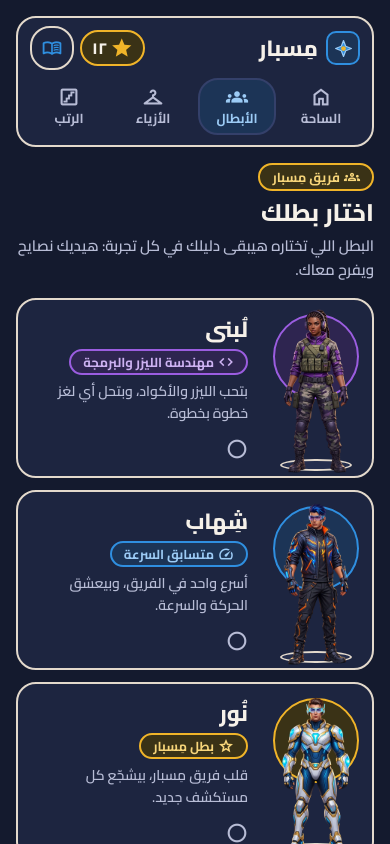
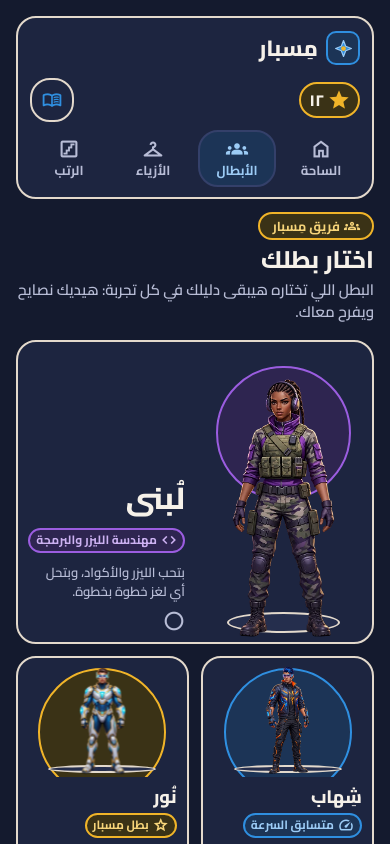
Before and after one commit to OsamaAliDev/misbar-platform, a React (Vite) app: page /#/heroes in a window 390 px wide. Shown: the top 844 px of the page. Built offline with nearby package versions, Linux system fonts and the light colour scheme.

Commit message:
Fix C: fit game screens and feature selected hero with four thumbnails

```diff
--- a/src/App.css
+++ b/src/App.css
@@ -13,10 +13,44 @@
    <body> follows via :has(); this background also covers browsers without
    :has() support. */
 .app-shell--game {
+  --game-gap: clamp(10px, 1.5vh, 18px);
+  --game-hero-height: clamp(280px, 48vh, 560px);
   min-height: 100vh;
   min-height: 100dvh;
+  display: flex;
   background-color: var(--bg-canvas);
   color: var(--text-primary);
+}
+
+.app-shell--game .app-layout {
+  flex: 1;
+  min-width: 0;
+  min-height: 0;
+  gap: var(--game-gap);
+}
+
+.app-shell--game .app-main {
+  flex: 1;
+  min-height: 0;
+  display: flex;
+  flex-direction: column;
+}
+
+/* Fit ordinary desktop viewports without clipping text or trapping scroll.
+   Narrow/short screens keep a natural document flow for readable content. */
+@media (min-width: 1024px) and (min-height: 700px) {
+  .app-shell--game {
+    height: 100vh;
+    height: 100dvh;
+    min-height: 0;
+    padding-block: clamp(12px, 2vh, 20px);
+  }
+}
+
+@media (max-width: 699px) {
+  .app-shell--game {
+    --game-hero-height: min(40vh, 300px);
+  }
 }
 
 @media (max-width: 480px) {
--- a/src/components/GameHeader.css
+++ b/src/components/GameHeader.css
@@ -3,13 +3,15 @@
    ========================================================================== */
 
 .game-header {
+  flex-shrink: 0;
+  min-width: 0;
   display: grid;
   grid-template-columns: auto 1fr auto;
   grid-template-areas: 'brand nav end';
   align-items: center;
-  gap: 12px 20px;
-  min-height: 76px;
-  padding: 12px 24px;
+  gap: 10px 16px;
+  min-height: 72px;
+  padding: 10px 20px;
   background-color: var(--surface-card);
   border: var(--border);
   border-radius: var(--radius);
@@ -156,3 +158,48 @@
     overflow-wrap: anywhere;
   }
 }
+
+/* Preferences remain labelled and 44px high. Give them their own phone row
+   rather than squeezing the brand or causing horizontal page scrolling. */
+.game-header__end {
+  min-width: 0;
+}
+@media (min-width: 1024px) and (max-width: 1399px) {
+  .game-header {
+    gap: 10px 12px;
+    padding-inline: 16px;
+  }
+  .game-nav__list {
+    gap: 4px;
+  }
+  .game-nav__link {
+    padding-inline: 10px;
+  }
+  .game-header__end {
+    gap: 8px;
+  }
+}
+@media (max-width: 640px) {
+  .game-header {
+    grid-template-columns: minmax(0, 1fr);
+    grid-template-areas:
+      'brand'
+      'end'
+      'nav';
+  }
+  .game-header__brand {
+    justify-self: start;
+  }
+  .game-header__end {
+    flex-wrap: wrap;
+    justify-content: space-between;
+    gap: 6px;
+  }
+  .game-header__end > .preference-toggle {
+    padding-inline: 10px;
+    font-size: 13px;
+  }
+  .game-header__end > .star-balance {
+    padding-inline: 8px;
+  }
+}
--- a/src/views/game/HeroSelectView.css
+++ b/src/views/game/HeroSelectView.css
@@ -1,202 +1,240 @@
-/* ==========================================================================
-   Hero select (#/heroes)
-   ========================================================================== */
-
+/* Hero select: one featured figure + all four alternatives together.
+   The DOM/radio order stays unchanged; only the featured item's placement moves. */
 .hero-select__group {
+  flex: 1;
   min-width: 0;
+  min-height: 0;
+  display: flex;
   margin: 0;
   padding: 0;
   border: 0;
 }
-
 .hero-select__grid {
+  flex: 1;
+  min-width: 0;
+  min-height: 0;
   display: grid;
-  grid-template-columns: repeat(5, minmax(0, 1fr));
-  gap: 16px;
+  grid-template-columns: minmax(0, 1.6fr) repeat(2, minmax(0, 1fr));
+  grid-template-rows: repeat(2, minmax(0, 1fr));
+  grid-auto-flow: dense;
+  gap: var(--game-gap);
   margin: 0;
   padding: 0;
   list-style: none;
 }
-
 .hero-select__item {
   min-width: 0;
+  min-height: 0;
 }
-
-/* -- Card (a <label> wrapping a visually hidden radio) -------------------- */
+.hero-select__item.is-featured {
+  grid-column: 1;
+  grid-row: 1 / span 2;
+}
+/* Labels still wrap a native radio; focus is drawn on the whole card. */
 .hero-card {
   position: relative;
-  display: flex;
-  flex-direction: column;
+  display: grid;
+  grid-template-columns: minmax(0, 0.85fr) minmax(0, 1.45fr);
+  grid-template-rows: minmax(0, 1fr) auto;
+  align-items: center;
+  min-width: 0;
+  min-height: 0;
   height: 100%;
-  overflow: hidden;
   cursor: pointer;
   background-color: var(--surface-card);
   border: var(--border);
   border-radius: var(--radius);
   transition: background-color var(--duration-fast) ease;
 }
-
 @media (hover: hover) {
   .hero-card:hover {
     background-color: var(--surface-subtle);
   }
 }
-
-/* Chosen: soft blue fill (selection = main-action family) + check chip. */
 .hero-card.is-selected {
   background-color: var(--accent-primary-soft);
 }
-
 .hero-card:has(.hero-card__input:focus-visible) {
   outline: 3px solid var(--accent-primary);
   outline-offset: 2px;
 }
-
 .hero-card__stage {
-  height: 290px;
-  padding-block-start: 14px;
+  grid-column: 1;
+  grid-row: 1 / span 2;
+  align-self: center;
+  height: clamp(120px, 21vh, 220px);
+  max-height: 100%;
+  min-width: 0;
+  min-height: 0;
+  padding-block-start: 10px;
+  border-radius: var(--radius-inner);
 }
-
 .hero-card__body {
-  flex: 1;
+  grid-column: 2;
+  align-self: end;
   display: flex;
   flex-direction: column;
-  align-items: center;
+  align-items: flex-start;
+  min-width: 0;
   gap: 6px;
   padding: 12px 12px 4px;
-  text-align: center;
+  text-align: start;
 }
-
 .hero-card__name {
-  font-size: 22px;
+  font-size: clamp(18px, 2.5vh, 22px);
   font-weight: 800;
   line-height: 1.3;
 }
-
-/* Titles may be long in English: allow wrapping inside the badge. */
 .hero-card__title {
   max-width: 100%;
+  padding-inline: 8px;
   white-space: normal;
-  text-align: center;
+  text-align: start;
   line-height: 1.4;
 }
-
 .hero-card__bio {
   font-size: 14px;
   font-weight: 600;
-  line-height: 1.55;
+  line-height: 1.5;
   color: var(--text-secondary);
   overflow-wrap: anywhere;
 }
-
 .hero-card__check {
+  grid-column: 2;
+  align-self: start;
   display: flex;
   align-items: center;
-  justify-content: center;
   gap: 6px;
-  min-height: 44px;
-  padding: 8px 12px 12px;
+  min-height: 36px;
+  padding: 4px 12px 10px;
   font-size: 15px;
   font-weight: 800;
   color: var(--text-secondary);
 }
-
 .hero-card.is-selected .hero-card__check {
   color: var(--accent-primary-soft-text);
 }
-
 .hero-card.is-selected .hero-card__check .icon {
   color: var(--accent-primary);
 }
-
-/* -- Footer: saved status + continue ------------------------------------- */
+/* The featured image consumes viewport height, not a fixed tall card. */
+.is-featured .hero-card {
+  grid-template-columns: minmax(0, 1.7fr) minmax(0, 1fr);
+}
+.is-featured .hero-card__stage {
+  height: var(--game-hero-height);
+}
+.is-featured .hero-card__name {
+  font-size: clamp(26px, 3.6vh, 36px);
+}
+.is-featured .hero-card__body {
+  gap: 10px;
+}
 .hero-select__footer {
+  flex-shrink: 0;
   display: flex;
   align-items: center;
   justify-content: space-between;
   gap: 12px 20px;
-  padding: 14px 20px;
+  padding: 10px 16px;
 }
-
 .hero-select__status {
-  font-size: 16px;
+  min-width: 0;
+  font-size: 15px;
   font-weight: 700;
   line-height: 1.5;
 }
-
+.hero-select__continue {
+  flex-shrink: 0;
+}
 .hero-select__continue:disabled {
   opacity: 0.5;
   cursor: not-allowed;
 }
-
 .hero-select__continue:disabled:active {
   transform: none;
 }
-
-/* -- Responsive ----------------------------------------------------------- */
-@media (max-width: 1099px) {
+/* Outside the desktop height budget, let content determine the row height. */
+@media (max-width: 1023px), (max-height: 699px) {
+  .hero-select__group {
+    flex: none;
+  }
   .hero-select__grid {
-    grid-template-columns: repeat(3, minmax(0, 1fr));
+    grid-template-rows: repeat(2, auto);
+  }
+  .hero-card {
+    min-height: 220px;
   }
 }
-
-@media (max-width: 699px) {
+@media (max-width: 899px) {
   .hero-select__grid {
     grid-template-columns: repeat(2, minmax(0, 1fr));
-    gap: 12px;
+    grid-template-rows: auto;
   }
-
+  .hero-select__item.is-featured {
+    grid-column: 1 / -1;
+    grid-row: 1;
+  }
+  .is-featured .hero-card {
+    grid-template-columns: minmax(0, 1fr) minmax(0, 1fr);
+  }
+}
+@media (max-width: 699px) {
+  .hero-card {
+    grid-template-columns: minmax(0, 1fr);
+    grid-template-rows: auto 1fr auto;
+    align-items: start;
+  }
   .hero-card__stage {
-    height: 240px;
+    grid-column: 1;
+    grid-row: 1;
+    width: 100%;
+    height: clamp(80px, 14vh, 130px);
+    padding-block-start: 6px;
   }
-
+  .hero-card__body {
+    grid-column: 1;
+    align-self: start;
+    padding: 8px 10px 4px;
+    gap: 5px;
+  }
+  .hero-card__name {
+    font-size: 18px;
+  }
+  .hero-card__title {
+    padding-inline: 6px;
+    font-size: 12px;
+  }
+  .hero-card__bio {
+    font-size: 13px;
+  }
+  .hero-card__check {
+    grid-column: 1;
+    padding-inline: 10px;
+  }
+  .is-featured .hero-card {
+    grid-template-rows: 1fr auto;
+    align-items: center;
+  }
+  .is-featured .hero-card__stage {
+    grid-row: 1 / span 2;
+    height: var(--game-hero-height);
+    max-height: 40vh;
+  }
+  .is-featured .hero-card__body,
+  .is-featured .hero-card__check {
+    grid-column: 2;
+  }
+  .is-featured .hero-card__body {
+    align-self: end;
+  }
   .hero-select__footer {
     flex-direction: column;
     align-items: stretch;
-    padding: 14px;
+    padding: 12px;
   }
-
   .hero-select__continue {
     width: 100%;
+    padding-block: 8px;
   }
 }
-
-/* Phones: one hero per row, image beside the text. */
-@media (max-width: 480px) {
-  .hero-select__grid {
-    grid-template-columns: minmax(0, 1fr);
-  }
-
-  .hero-card {
-    display: grid;
-    grid-template-columns: 112px minmax(0, 1fr);
-    grid-template-areas:
-      'stage body'
-      'stage check';
-    align-items: center;
-  }
-
-  .hero-card__stage {
-    grid-area: stage;
-    align-self: stretch;
-    height: 176px;
-    padding-block-start: 8px;
-  }
-
-  .hero-card__body {
-    grid-area: body;
-    align-items: flex-start;
-    padding: 12px 12px 0;
-    text-align: start;
-  }
-
-  .hero-card__title {
-    text-align: start;
-  }
-
-  .hero-card__check {
-    grid-area: check;
-    justify-content: flex-start;
-    padding: 4px 12px 10px;
-  }
-}
--- a/src/views/game/HeroSelectView.jsx
+++ b/src/views/game/HeroSelectView.jsx
@@ -27,6 +27,8 @@ export default function HeroSelectView({ onContinue }) {
   const [bouncingId, setBouncingId] = useState(null);
 
   const selectedId = student.heroId;
+  // Preview the first hero before a choice, without selecting or saving it.
+  const featuredId = selectedId ?? HEROES[0].id;
   const selectedName = selectedId ? t(`heroes.${selectedId}.name`) : '';
 
   const handleChoose = (heroId) => {
@@ -54,7 +56,10 @@ export default function HeroSelectView({ onContinue }) {
             const checked = hero.id === selectedId;
             const name = t(`heroes.${hero.id}.name`);
             return (
-              <li key={hero.id} className="hero-select__item">
+              <li
+                key={hero.id}
+                className={`hero-select__item ${hero.id === featuredId ? 'is-featured' : ''}`.trim()}
+              >
                 <label className={`hero-card ${checked ? 'is-selected' : ''}`.trim()}>
                   <input
                     type="radio"
--- a/src/views/game/RanksView.jsx
+++ b/src/views/game/RanksView.jsx
@@ -10,7 +10,7 @@ import './RanksView.css';
 /**
  * <RanksView /> — "سلّم الرتب" (#/ranks).
  *
- * The five non-combat ranks from src/config/game.js, driven by the total
+ * The five discovery ranks from src/config/game.js, driven by the total
  * star count. The list is in ascending order for screen readers and drawn
  * as a ladder (highest rank on top) with CSS.
  */
--- a/src/views/game/game.css
+++ b/src/views/game/game.css
@@ -6,34 +6,38 @@
 
 /* -- Page heading -------------------------------------------------------- */
 .game-page {
+  flex: 1;
+  min-width: 0;
+  min-height: 0;
   display: flex;
   flex-direction: column;
-  gap: 20px;
+  gap: var(--game-gap);
 }
 
 .game-page__head {
+  flex-shrink: 0;
   display: flex;
   flex-direction: column;
   align-items: flex-start;
-  gap: 6px;
+  gap: 4px;
 }
 
 .game-page__title {
-  font-size: 30px;
+  font-size: clamp(24px, 3.6vh, 30px);
   font-weight: 800;
   line-height: 1.3;
 }
 
 .game-page__subtitle {
   max-width: 62ch;
-  font-size: 16px;
+  font-size: clamp(15px, 1.9vh, 16px);
   font-weight: 600;
-  line-height: 1.6;
+  line-height: 1.5;
   color: var(--text-secondary);
 }
 
 .game-section-title {
-  font-size: 20px;
+  font-size: clamp(18px, 2.4vh, 20px);
   font-weight: 800;
   line-height: 1.4;
 }
@@ -109,9 +113,12 @@
 }
 
 .hero-stage__img {
-  width: auto;
+  min-width: 0;
+  min-height: 0;
+  width: 100%;
   height: 100%;
   max-width: 100%;
+  max-height: 100%;
   object-fit: contain;
   object-position: bottom center;
 }
@@ -157,3 +164,10 @@
   transform-origin: 50% 100%;
   animation: hero-bounce 700ms var(--ease-out) 1;
 }
+
+/* Leave breathing-scale headroom beneath the mobile 40vh hard ceiling. */
+@media (max-width: 699px) {
+  .hero-stage__img {
+    max-height: min(100%, 39vh);
+  }
+}
```
Also changed, not shown: src/components/MissionCard.css (+47 -0 lines), src/views/game/LobbyView.css (+146 -0 lines), src/views/game/RanksView.css (+34 -0 lines), src/views/game/VaultView.css (+65 -0 lines), 3 other files (tests, documents, lock files or other folders).
